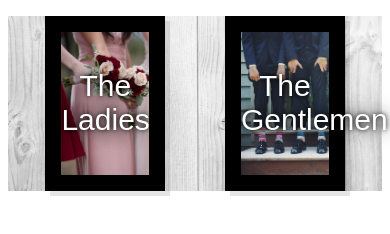
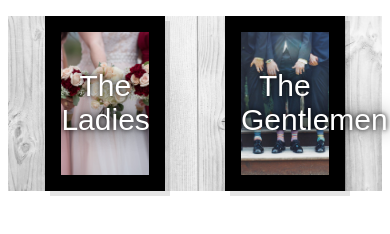
Before and after one commit to dascobaz/Wedding-Site-2019, a website: page public/html/wedding-party.html in a window 390 px wide. Drawn offline with Linux system fonts and the light colour scheme.

Commit message:
added back button to dudes page and added IDs to ladies and gentlemen objects

```diff
--- a/public/css/wedding-party.css
+++ b/public/css/wedding-party.css
@@ -107,24 +107,24 @@ a:before {
     padding: 10% 10% 85% 10%;
     text-shadow: 0 0 5px #000, 0 0 20px #000;
   }
-
-  li:nth-child(1) a {
+  #ladytag{
     background: url('/images/ladies.jpeg') no-repeat 50% 0/cover transparent;
     filter: grayscale(100%);
   }
-  li:nth-child(2) a {
+  #dudetag {
     background: url('/images/men-colorful.jpg') no-repeat 50% 0/cover transparent;
     filter: grayscale(100%);
   }
 
-  li:nth-child(1) a:hover {
+  #ladytag {
     background: url('/images/ladies.jpeg') no-repeat 50% 0/cover transparent;
     filter: grayscale(0);
   }
-  li:nth-child(2) a:hover {
+  #dudetag {
     background: url('/images/men-colorful.jpg') no-repeat 50% 0/cover transparent;
     filter: grayscale(0);
   }
+
 
 
   li {
@@ -144,21 +144,21 @@ a:before {
   }
 
   @media (max-width: 1000px) {
-    li:nth-child(1) a {
+    #ladytag{
       background: url('/images/ladies.jpeg') no-repeat  0/cover transparent;
       filter: grayscale(0%);
     }
 
-    li:nth-child(2) a {
+    #dudetag {
       background: url('/images/men-colorful.jpg') no-repeat  0/cover transparent;
       filter: grayscale(0%);
     }
 
-    li:nth-child(1) a:hover {
+    #ladytag {
       background: url('/images/ladies.jpeg') no-repeat 50% 0/cover transparent;
       filter: grayscale(0);
     }
-    li:nth-child(2) a:hover {
+    #dudetag {
       background: url('/images/men-colorful.jpg') no-repeat 50% 0/cover transparent;
       filter: grayscale(0);
     }
@@ -166,17 +166,28 @@ a:before {
     }
 
 
-  }
+
+
   @media (min-width: 50px) and (max-width: 1000px) {
-    li:nth-child(1) a {
+    #ladytag{
       background: url('/images/ladies.jpeg') no-repeat  0/cover transparent;
       filter: grayscale(0%);
     }
-    li:nth-child(2) a {
+    #dudetag {
       background: url('/images/men-colorful.jpg') no-repeat  0/cover transparent;
       filter: grayscale(0%);
     }
+
+    #ladytag {
+      background: url('/images/ladies.jpeg') no-repeat 50% 0/cover transparent;
+      filter: grayscale(0);
+    }
+    #dudetag {
+      background: url('/images/men-colorful.jpg') no-repeat 50% 0/cover transparent;
+      filter: grayscale(0);
   }
+
+ }
 
 
 
--- a/public/html/wedding-party.html
+++ b/public/html/wedding-party.html
@@ -11,8 +11,8 @@
         <div id="links">
           <ul id="photo-zoom">
             <!-- Trigger/Open The Modal -->
-            <li><a href="/html/ladies.html">The Ladies</a></li>
-            <li><a href="/html/gentlemen.html">The Gentlemen</a></li>
+            <li><a id='ladytag' href="/html/ladies.html">The Ladies</a></li>
+            <li><a id='dudetag' href="/html/gentlemen.html">The Gentlemen</a></li>
          </div>
 
 <!-- <script src="/js/wedding-party.js" charset="utf-8"></script> -->
```
Also changed, not shown: public/html/gentlemen.html (+6 -0 lines).
